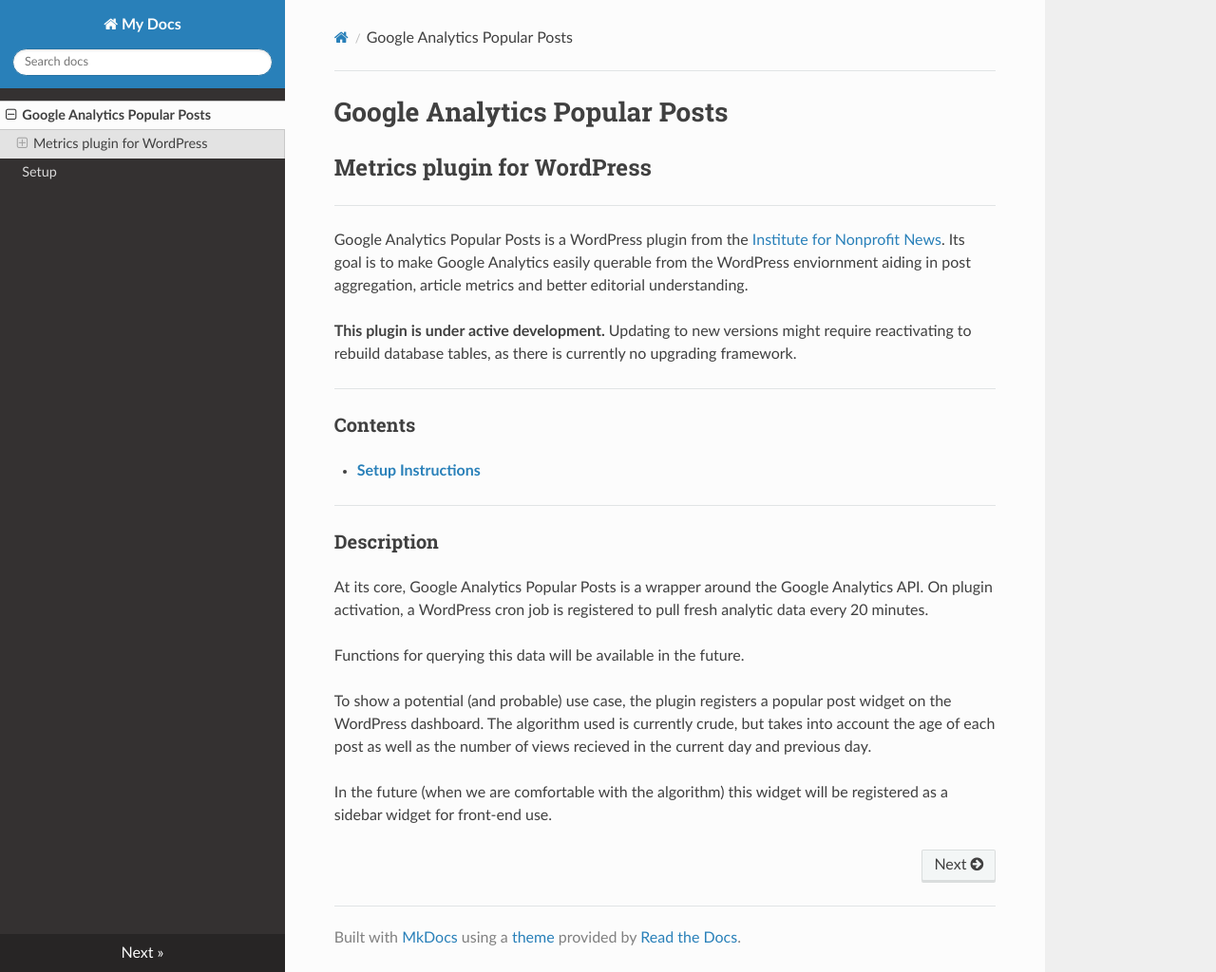
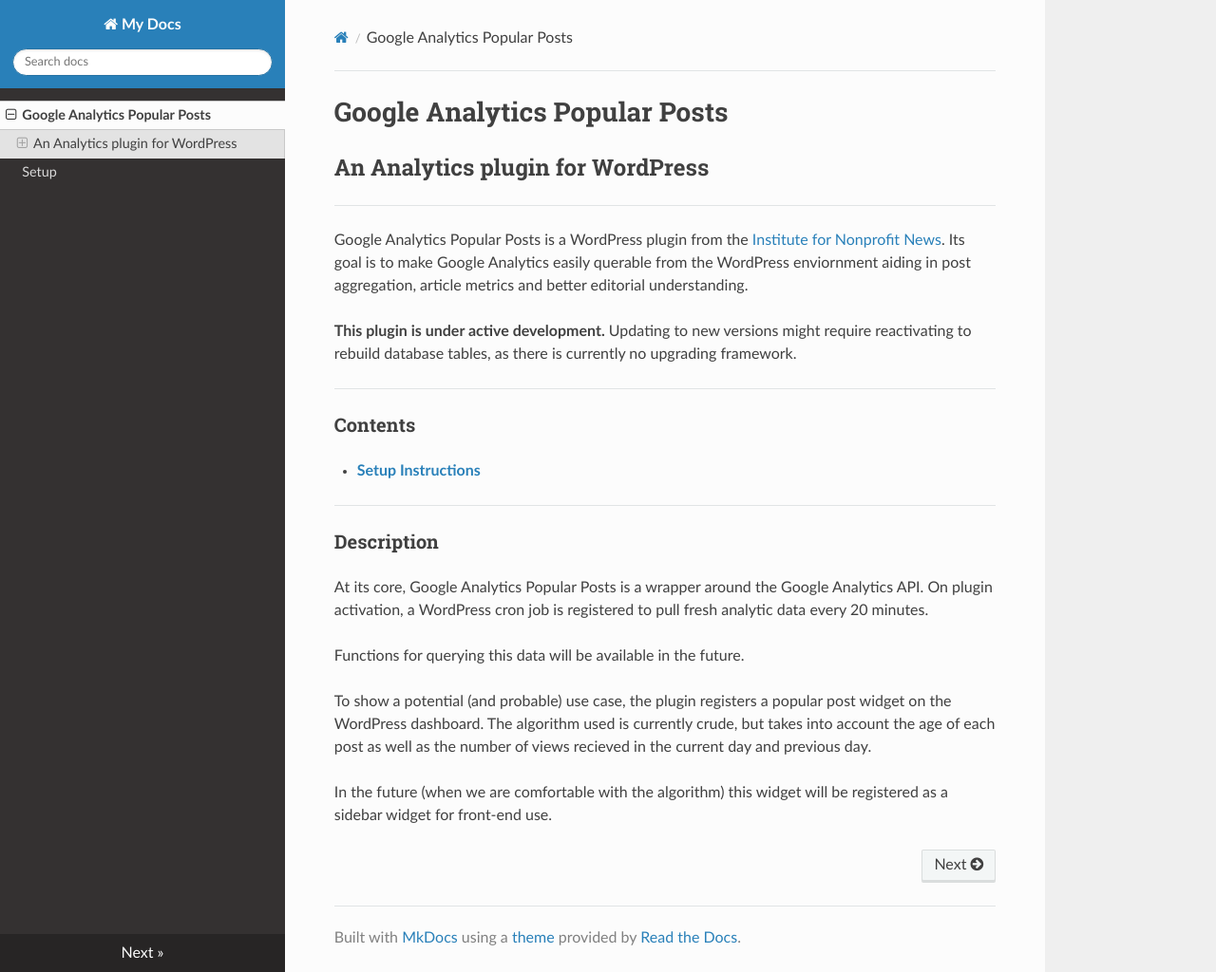
Before and after one commit to INN/Google-Analytics-Popular-Posts, an MkDocs documentation site: the page built from docs/index.md, in a window 1280 px wide and 1024 px high. Shown: the whole window at 95% size. Built offline with MkDocs 1.6.1, drawn with Linux system fonts in a browser that asks for light colours; nearby versions of some CDN libraries.

Commit message:
update name of plugin

```diff
--- a/docs/index.md
+++ b/docs/index.md
@@ -1,6 +1,6 @@
 # Google Analytics Popular Posts
 
-## Metrics plugin for WordPress
+## An Analytics plugin for WordPress
 
 ---
 
```
